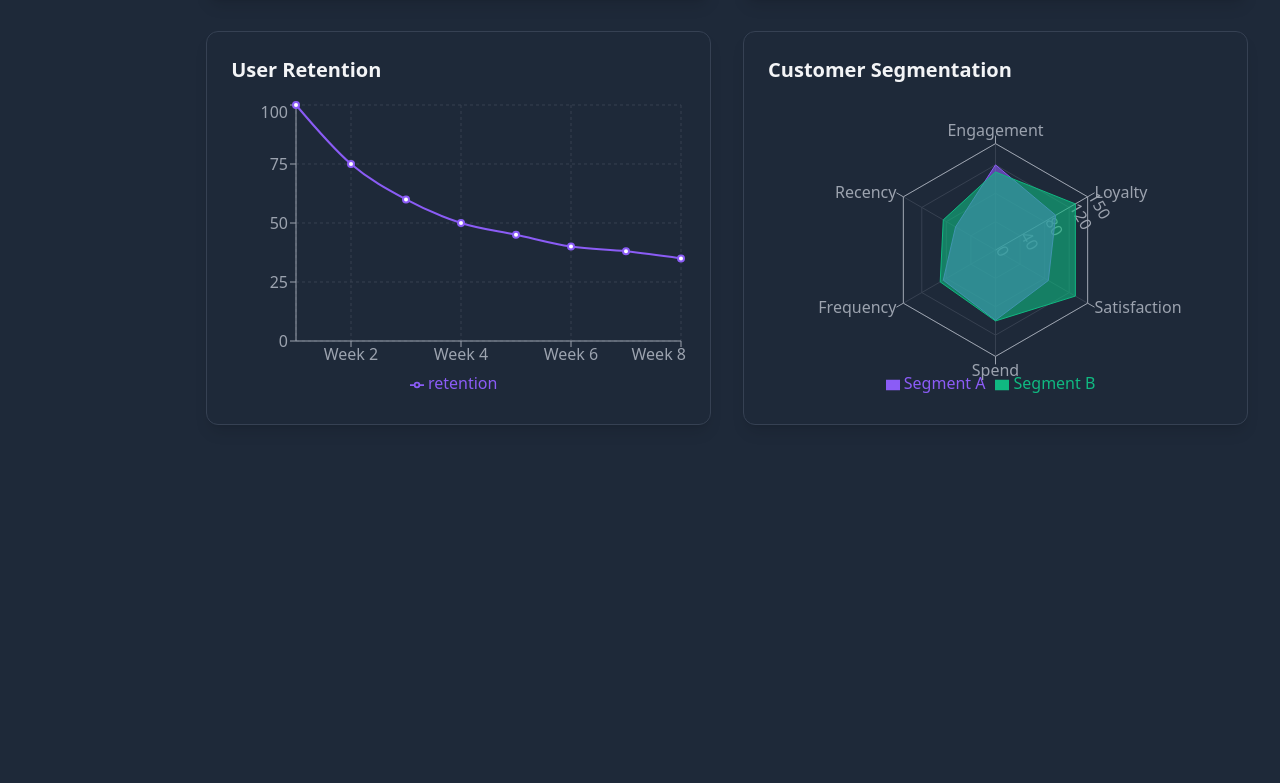
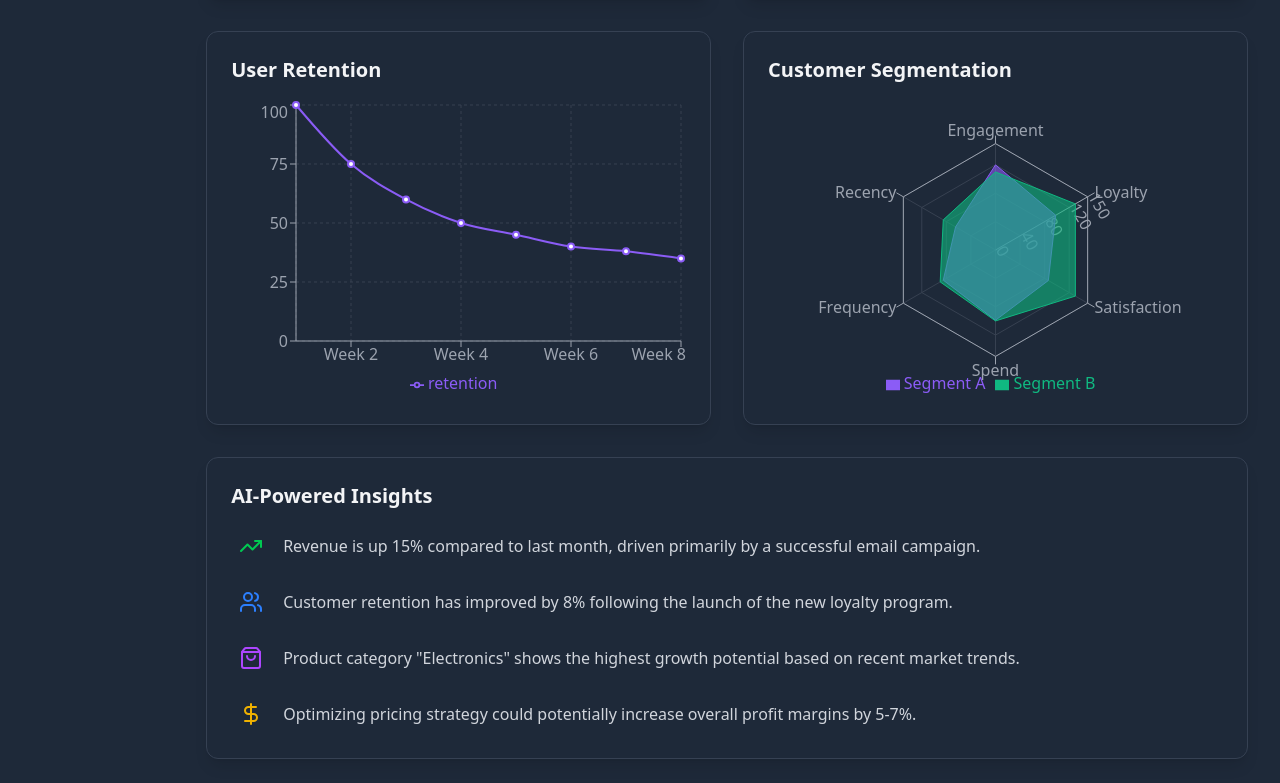
Before and after one commit to Bigbilly-github/Dashboard, a React (Vite) app: page /analytics in a window 1280 px wide. Shown: the part 1207-1990 px from the top of the page. Before the commit the page ends 1688 px from the top, so only its background shows below. Built offline with nearby package versions, Linux system fonts and the light colour scheme.

Commit message:
CREATED AND STYLED INSIGHTS COMPONENT

```diff
--- a/src/components/analytics/Analyticsdisplay.jsx
+++ b/src/components/analytics/Analyticsdisplay.jsx
@@ -4,6 +4,7 @@
 import Analyticscard from "./Analyticscard";
 import ChannelPerformance from "./Channelperfomance";
 import CustomerSegmentation from "./CustomerSegmentationData";
+import AIPoweredInsights from "./Insights";
 import ProductPerformance from "./Productperfomance";
 import RevenueChart from "./Revenuechart";
 import UserRetention from "./Userretention";
@@ -21,6 +22,7 @@
 
 
       </div>
+      <AIPoweredInsights />
     </section>
   );
 };
--- /dev/null
+++ b/src/components/analytics/Insights.jsx
@@ -0,0 +1,49 @@
+import { motion } from "framer-motion";
+import { TrendingUp, Users, ShoppingBag, DollarSign } from "lucide-react";
+
+const INSIGHTS = [
+	{
+		icon: TrendingUp,
+		color: "text-green-500",
+		insight: "Revenue is up 15% compared to last month, driven primarily by a successful email campaign.",
+	},
+	{
+		icon: Users,
+		color: "text-blue-500",
+		insight: "Customer retention has improved by 8% following the launch of the new loyalty program.",
+	},
+	{
+		icon: ShoppingBag,
+		color: "text-purple-500",
+		insight: 'Product category "Electronics" shows the highest growth potential based on recent market trends.',
+	},
+	{
+		icon: DollarSign,
+		color: "text-yellow-500",
+		insight: "Optimizing pricing strategy could potentially increase overall profit margins by 5-7%.",
+	},
+];
+
+const AIPoweredInsights = () => {
+	return (
+		<motion.div
+			className='bg-gray-800 bg-opacity-50 backdrop-filter backdrop-blur-lg shadow-lg rounded-xl p-6 border border-gray-700'
+			initial={{ opacity: 0, y: 20 }}
+			animate={{ opacity: 1, y: 0 }}
+			transition={{ delay: 1.0 }}
+		>
+			<h2 className='text-xl font-semibold text-gray-100 mb-4'>AI-Powered Insights</h2>
+			<div className='space-y-4'>
+				{INSIGHTS.map((item, index) => (
+					<div key={index} className='flex items-center space-x-3'>
+						<div className={`p-2 rounded-full ${item.color} bg-opacity-20`}>
+							<item.icon className={`size-6 ${item.color}`} />
+						</div>
+						<p className='text-gray-300'>{item.insight}</p>
+					</div>
+				))}
+			</div>
+		</motion.div>
+	);
+};
+export default AIPoweredInsights;
```
